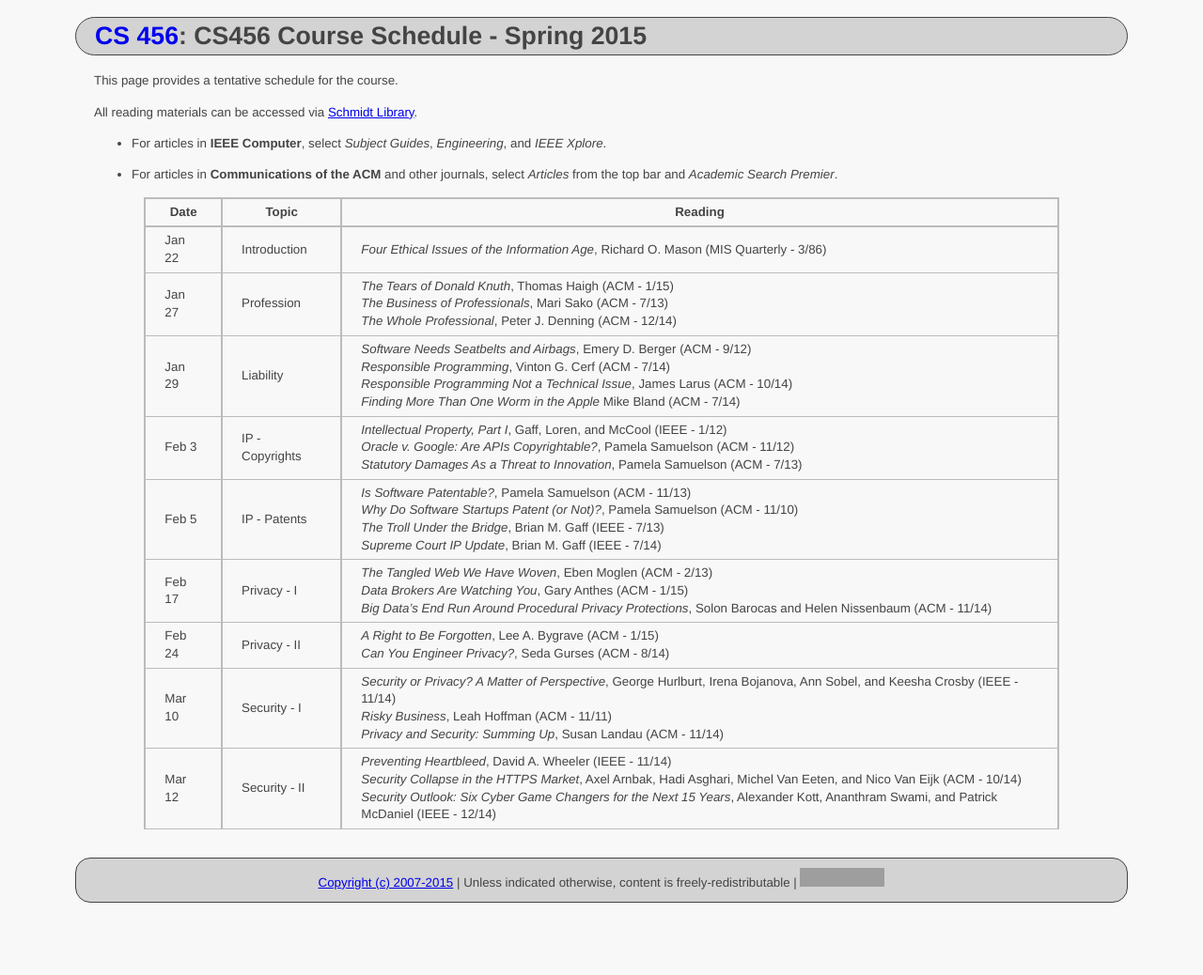
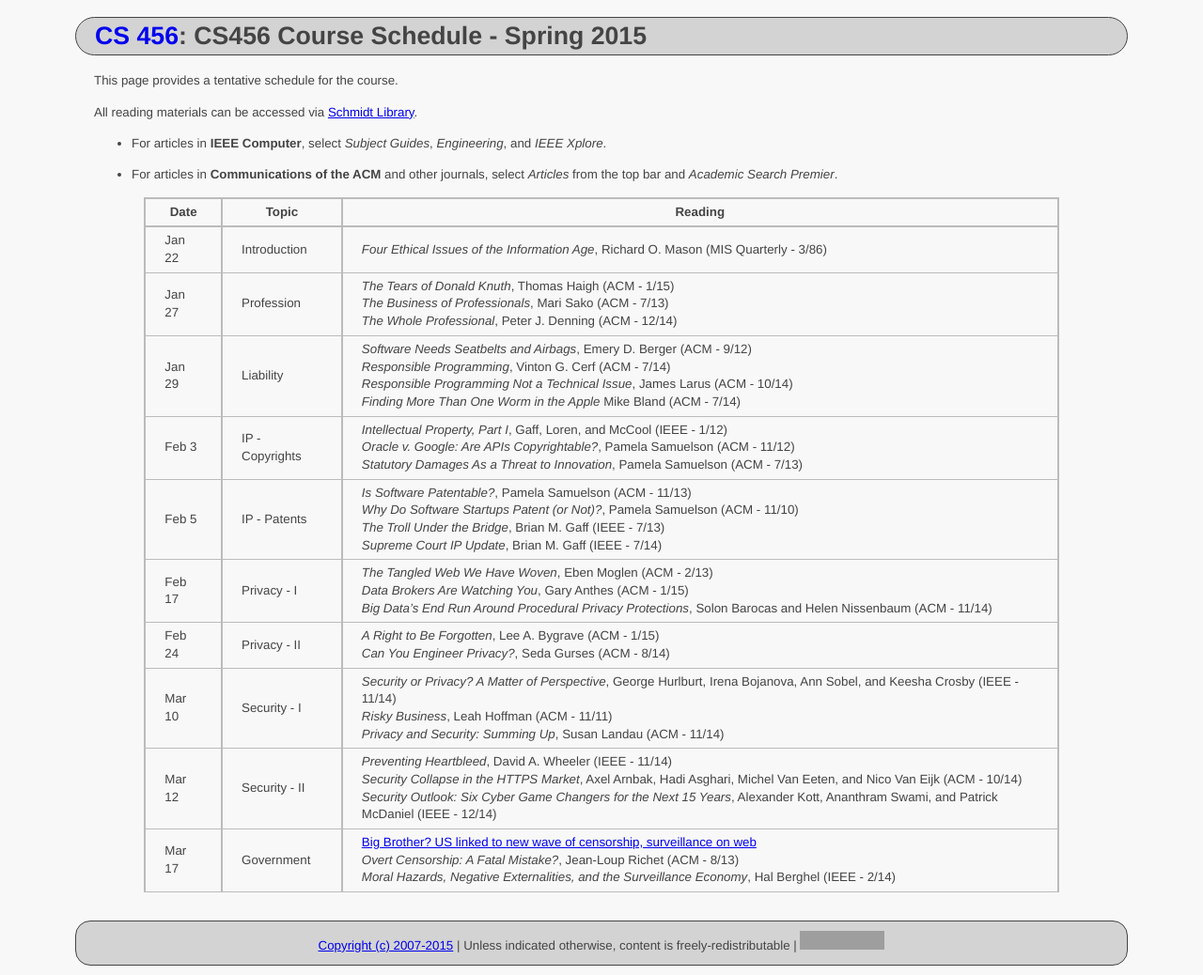
Before and after one commit to ycpcs/cs456-spring2015, a Jekyll site: the page built from schedule/index.md, in a window 1280 px wide. Shown: the whole page at 94% size. Built offline with Jekyll 4.4.1, drawn with Linux system fonts in a browser that asks for light colours; Markdown is read by kramdown in place of the engine named in the settings; before the commit the page ends 971 px from its top, so only the background shows below that; grey boxes are pictures that could not be loaded.

Commit message:
add government articles
add government articles

```diff
--- a/schedule/index.md
+++ b/schedule/index.md
@@ -23,3 +23,4 @@ All reading materials can be accessed via [Schmidt Library](http://library.ycp.e
 > Feb 24  | Privacy - II    | *A Right to Be Forgotten*, Lee A. Bygrave (ACM - 1/15) <br /> *Can You Engineer Privacy?*, Seda Gurses (ACM - 8/14) |
 > Mar 10  | Security - I    | *Security or Privacy? A Matter of Perspective*, George Hurlburt, Irena Bojanova, Ann Sobel, and Keesha Crosby (IEEE - 11/14) <br /> *Risky Business*, Leah Hoffman (ACM - 11/11) <br /> *Privacy and Security: Summing Up*, Susan Landau (ACM - 11/14)
 > Mar 12  | Security - II   | *Preventing Heartbleed*, David A. Wheeler (IEEE - 11/14) <br /> *Security Collapse in the HTTPS Market*, Axel Arnbak, Hadi Asghari, Michel Van Eeten, and Nico Van Eijk (ACM - 10/14) <br /> *Security Outlook: Six Cyber Game Changers for the Next 15 Years*, Alexander Kott, Ananthram Swami, and Patrick McDaniel (IEEE - 12/14)|
+> Mar 17  | Government      | [Big Brother? US linked to new wave of censorship, surveillance on web](http://www.foxnews.com/tech/2013/02/27/special-report-surveillance-and-censorship-america/) <br /> *Overt Censorship: A Fatal Mistake?*, Jean-Loup Richet (ACM - 8/13) <br /> *Moral Hazards, Negative Externalities, and the Surveillance Economy*, Hal Berghel (IEEE - 2/14)|
```
